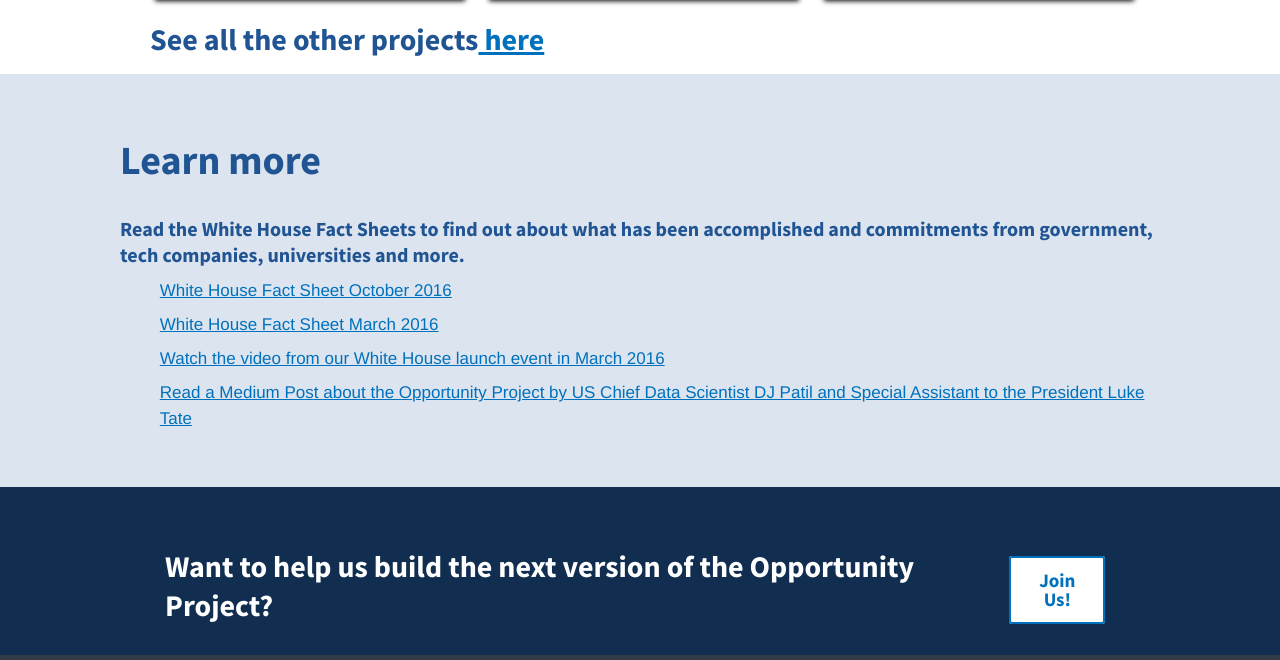
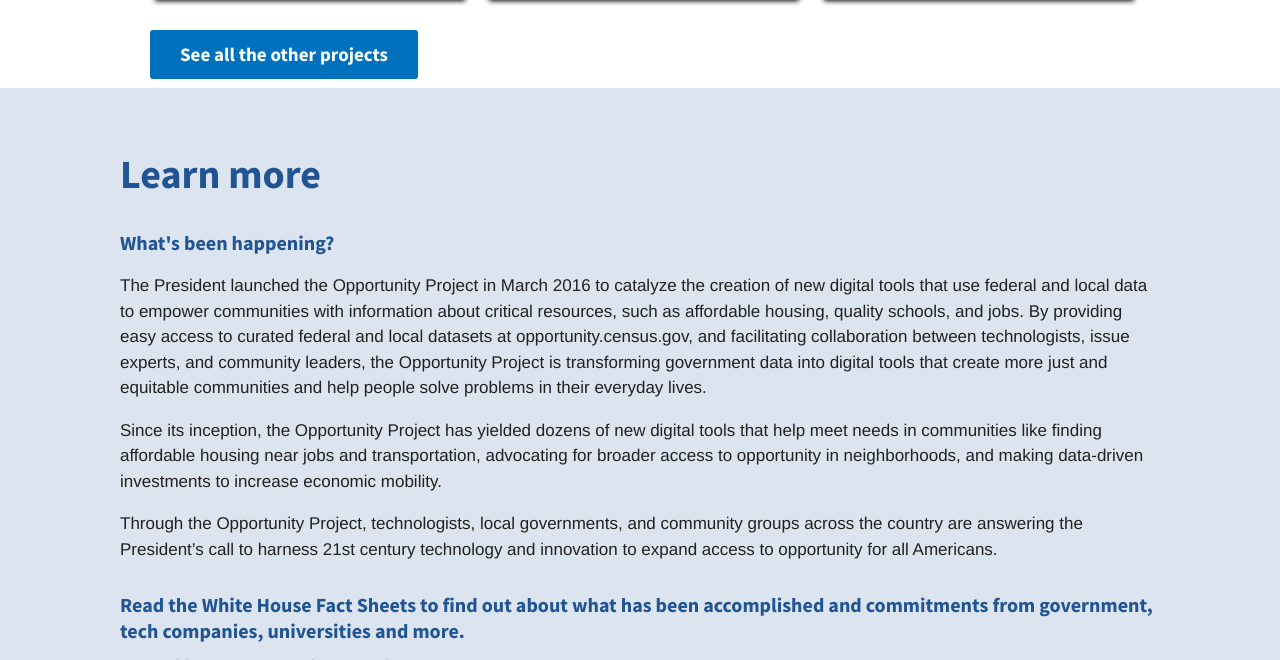
Before and after one commit to presidential-innovation-fellows/newopportunity, a Jekyll site: the page built from jekyll/index.html, in a window 1280 px wide and 900 px high, scrolled down 1997 px, cut to the strip 240-900 px from the top of the window. Built offline with Jekyll 4.4.1, drawn with Linux system fonts in a browser that asks for light colours; nearby versions of some CDN libraries.

Commit message:
update learn more; add button to featured projects

```diff
--- a/jekyll/index_includes/featuredprojects.html
+++ b/jekyll/index_includes/featuredprojects.html
@@ -40,7 +40,9 @@
           </div>
         </div>
         <br>
-        <h2 style="text-align:left; color:#205493;">See all the other projects<a href="feature.html"> here</a></h2>
+        <a href="feature.html"
+         class="usa-button usa-button-big">See all the other projects</a>
+
       </div>
 
   </div>
--- a/jekyll/index_includes/learnmore.html
+++ b/jekyll/index_includes/learnmore.html
@@ -2,6 +2,16 @@
 <section  id="whatitis" class="ood-alt">
   <div class="usa-grid-full">
   <h1 style="text-align: left;">Learn more</h1>
+    <h3 style="text-align:left;">What's been happening?</h3>
+    <p>The President launched the Opportunity Project in March 2016 to catalyze the creation of new digital tools that use federal and local data to empower communities with information about critical resources, such as affordable housing, quality schools, and jobs. By providing easy access to curated federal and local datasets at opportunity.census.gov, and facilitating collaboration between technologists, issue experts, and community leaders, the Opportunity Project is transforming government data into digital tools that create more just and equitable communities and help people solve problems in their everyday lives.</p>
+
+
+
+    <p>Since its inception, the Opportunity Project has yielded dozens of new digital tools that help meet needs in communities like finding affordable housing near jobs and transportation, advocating for broader access to opportunity in neighborhoods, and making data-driven investments to increase economic mobility.</p>
+
+
+
+    <p>Through the Opportunity Project, technologists, local governments, and community groups across the country are answering the President’s call to harness 21st century technology and innovation to expand access to opportunity for all Americans.</p>
     <h3 style="text-align: left;"> Read the White House Fact Sheets to find out about what has been accomplished and commitments from government, tech companies, universities and more.</h3>
 
      <ul>
```
Also changed, not shown: 2 other files.
